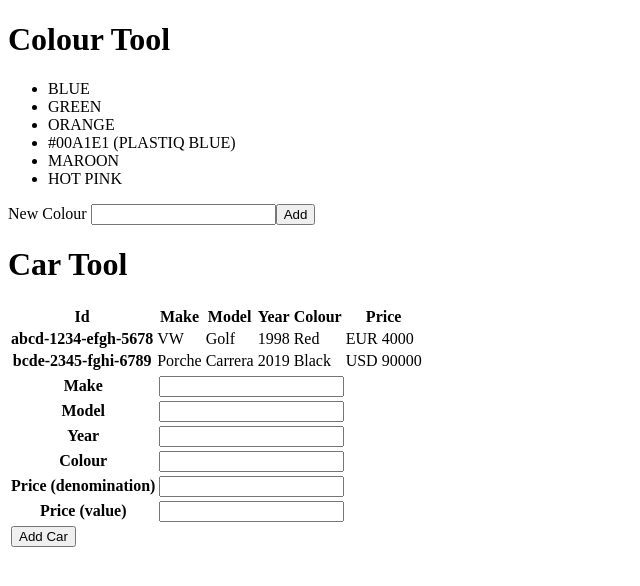
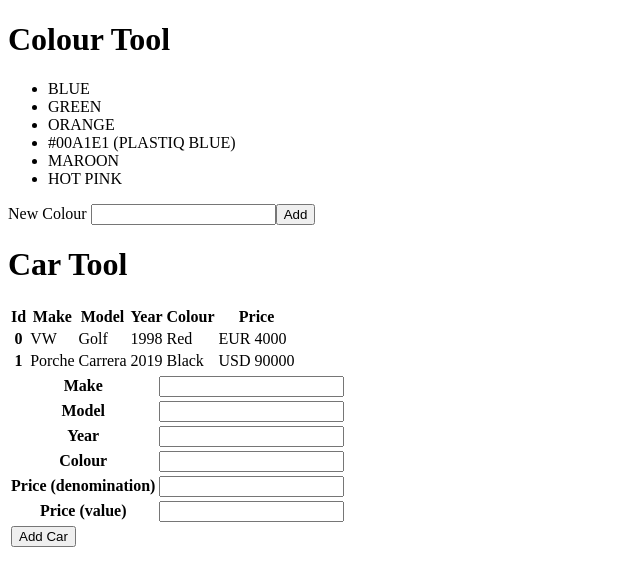
Before and after one commit to gffny/react-training, a React (Create React App) app in the folder demo-app/: page / in a window 1280 px wide. Shown: the top 586 px of the page, without its empty margins (0-640 px from the left). Built offline with nearby package versions, Linux system fonts and the light colour scheme.

Commit message:
Updated the index and the index generator

```diff
--- a/demo-app/src/components/CarTool.js
+++ b/demo-app/src/components/CarTool.js
@@ -22,7 +22,6 @@ export const CarTool = ({ carList: initialCarList }) => {
 
     const [carList, setCarList] = useState(initialCarList.slice());
 
-
     const change = (car) => {
         setNewCarInput({ ...newCarInput, [car.target.id]: car.target.type === 'number' ? Number(car.target.value) : car.target.value });
     };
@@ -32,7 +31,7 @@ export const CarTool = ({ carList: initialCarList }) => {
             [
                 ...carList,
                 {
-                    id: carList.length + 1,
+                    id: Math.max(...carList.map(c => c.id), 0) + 1,
                     make: newCarInput['make'],
                     model: newCarInput['model'],
                     year: newCarInput['year'],
--- a/demo-app/src/index.js
+++ b/demo-app/src/index.js
@@ -9,7 +9,7 @@ const colourList = [
 
 const carList = [
     {
-        id: 'abcd-1234-efgh-5678',
+        id: 0,
         make: 'VW',
         model: 'Golf',
         year: 1998,
@@ -18,7 +18,7 @@ const carList = [
         priceVal: 4000
     },
     {
-        id: 'bcde-2345-fghi-6789',
+        id: 1,
         make: 'Porche',
         model: 'Carrera',
         year: 2019,
```
